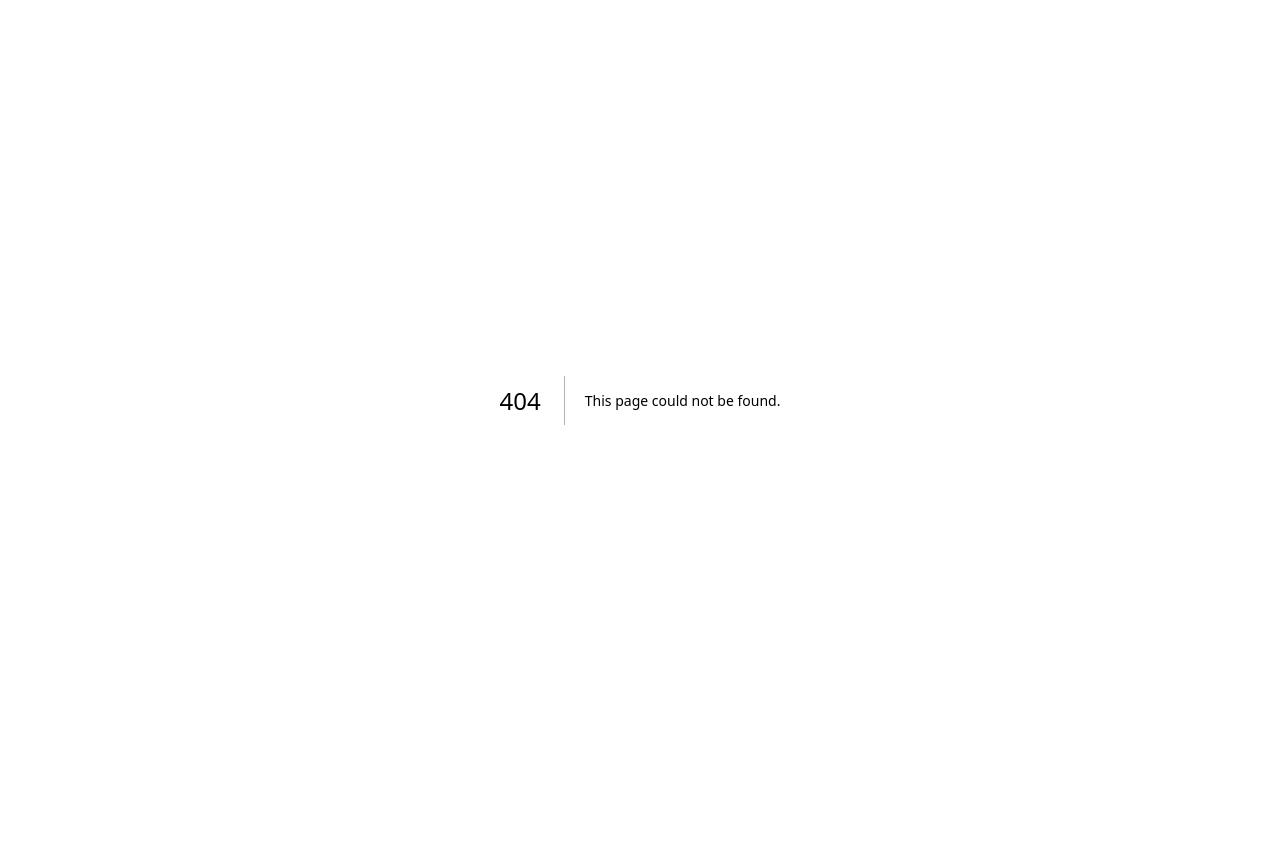
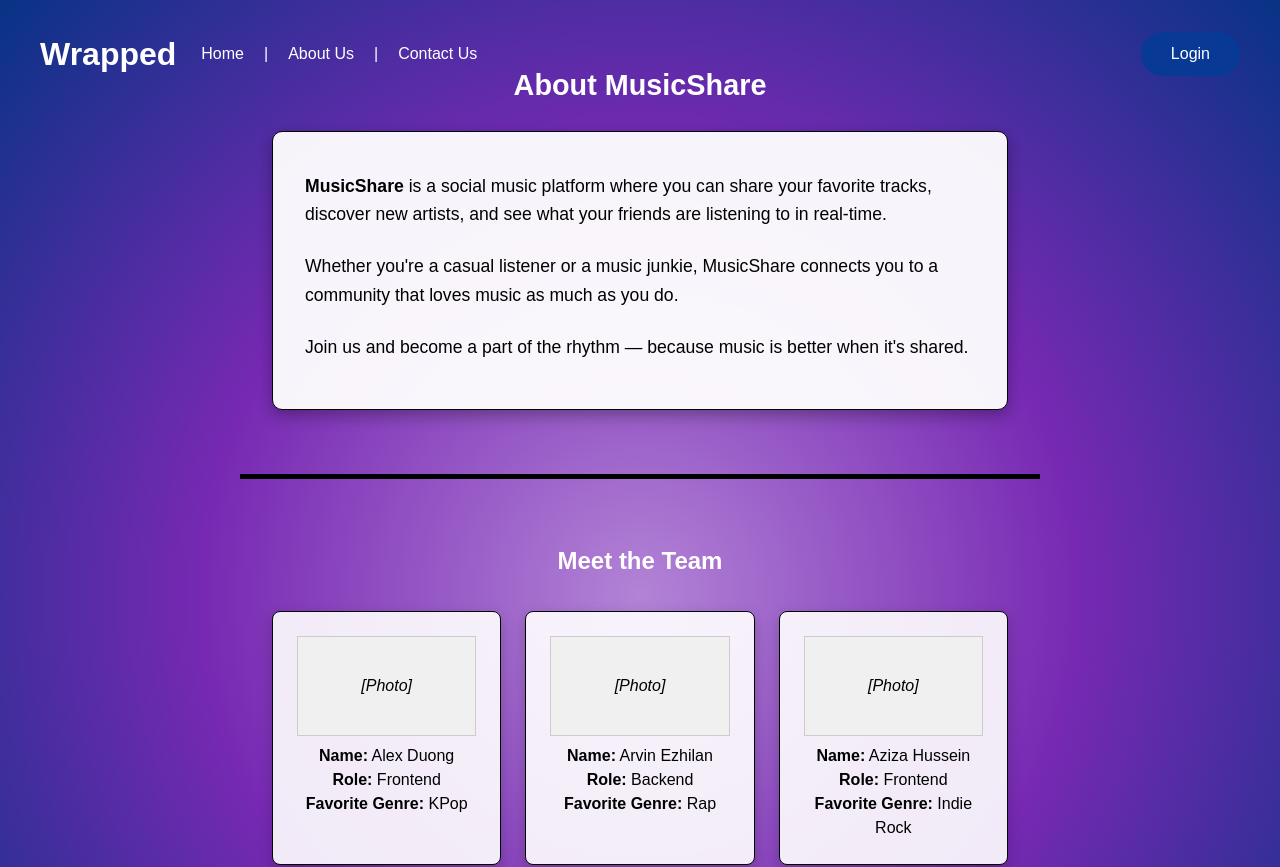
Before and after one commit to Azizahussein/SpotifyWrapped, a Next.js app: page /about in a window 1280 px wide. Before the commit this address had no page. Shown: the top 867 px of the page. Before the commit the page ends 800 px from the top, so only its background shows below. Built offline with nearby package versions, Linux system fonts and the light colour scheme.

Commit message:
Changed About and Contact pages

```diff
--- /dev/null
+++ b/src/app/about/page.jsx
@@ -0,0 +1,62 @@
+"use client";
+
+import React from "react";
+import "../components/styles/MainPage.css";
+import "../components/styles/About.css";
+import Navbar from "../components/NavBar";
+import "../components/styles/Navbar.css";
+
+const About = () => {
+  const team = [
+    { name: "Alex Duong", role: "Frontend", genre: "KPop" },
+    { name: "Arvin Ezhilan", role: "Backend", genre: "Rap" },
+    { name: "Aziza Hussein", role: "Frontend", genre: "Indie Rock" },
+    { name: "Mathew Uliasz", role: "Backend", genre: "EDM" },
+    { name: "Jainil Patel", role: "Full Stack Dev", genre: "EDM" }
+  ];
+
+  return (
+    <div>
+      <Navbar />
+
+      {/* About Us Section */}
+      <section className="section">
+        <h2>About MusicShare</h2>
+        <div className="box about-box">
+          <div className="info">
+            <p>
+              <strong>MusicShare</strong> is a social music platform where you
+              can share your favorite tracks, discover new artists, and see what
+              your friends are listening to in real-time.
+            </p>
+            <p>
+              Whether you're a casual listener or a music junkie, MusicShare
+              connects you to a community that loves music as much as you do.
+            </p>
+            <p>
+              Join us and become a part of the rhythm — because music is better
+              when it's shared.
+            </p>
+          </div>
+        </div>
+      </section>
+
+      {/* Team Section */}
+      <section className="section">
+        <h3>Meet the Team</h3>
+        <div className="grid">
+          {team.map((member, idx) => (
+            <div key={idx} className="card">
+              <div className="preview">[Photo]</div>
+              <p><strong>Name:</strong> {member.name}</p>
+              <p><strong>Role:</strong> {member.role}</p>
+              <p><strong>Favorite Genre:</strong> {member.genre}</p>
+            </div>
+          ))}
+        </div>
+      </section>
+    </div>
+  );
+};
+
+export default About;
--- /dev/null
+++ b/src/app/components/styles/About.css
@@ -0,0 +1,53 @@
+/* About Page Styling with Gradient Background */
+body {
+    margin: 0;
+    padding: 0;
+    background: radial-gradient(
+      circle,
+      rgba(178, 131, 214, 1) 0%,
+      rgba(119, 41, 179, 1) 50%,
+      rgba(7, 51, 133, 1) 100%
+    );
+    color: white;
+    font-family: sans-serif;
+  }
+
+  .section {
+    padding: 4rem 2rem;
+    max-width: 800px;
+    margin: 0 auto;
+    text-align: center;
+  }
+
+  .section h2,
+  .section h3 {
+    font-weight: bold;
+    color: white;
+    margin-bottom: 1.5rem;
+    animation: bounce 2s infinite;
+  }
+
+
+
+  .about-box {
+    background-color: rgba(255, 255, 255, 0.95);
+    color: black;
+    border-radius: 10px;
+    padding: 2rem;
+    box-shadow: 0 6px 15px rgba(0, 0, 0, 0.3);
+    text-align: left;
+  }
+
+  .about-box p {
+    font-size: 1.1rem;
+    line-height: 1.6;
+    margin-bottom: 1rem;
+  }
+
+  .card {
+    background-color: rgba(255, 255, 255, 0.9);
+    color: black;
+    padding: 1.5rem;
+    border-radius: 8px;
+    box-shadow: 0 6px 15px rgba(0, 0, 0, 0.2);
+  }
--- /dev/null
+++ b/src/app/components/styles/Contact.css
@@ -0,0 +1,102 @@
+/* Gradient background styling */
+body {
+  margin: 0;
+  padding: 0;
+  background: radial-gradient(
+    circle,
+    rgba(178, 131, 214, 1) 0%,
+    rgba(119, 41, 179, 1) 50%,
+    rgba(7, 51, 133, 1) 100%
+  );
+  color: white;
+  font-family: sans-serif;
+}
+
+/* Main section styling */
+.section {
+  padding: 4rem 2rem;
+  max-width: 800px;
+  margin: 0 auto;
+  text-align: center;
+}
+
+/* Animated header */
+.section h2 {
+  font-size: 2.5rem;
+  margin-bottom: 1rem;
+  animation: bounce 2s infinite;
+}
+
+/* Bounce animation */
+@keyframes bounce {
+  0%, 100% {
+    transform: translateY(0);
+  }
+  50% {
+    transform: translateY(-10px);
+  }
+}
+
+/* Contact box */
+.contact-box {
+  background-color: rgba(255, 255, 255, 0.95);
+  color: black;
+  border-radius: 10px;
+  padding: 2rem;
+  box-shadow: 0 6px 15px rgba(0, 0, 0, 0.3);
+  text-align: left;
+}
+
+/* Form layout */
+.form {
+  display: flex;
+  flex-direction: column;
+  gap: 1.5rem;
+  margin-top: 2rem;
+}
+
+.form-group {
+  display: flex;
+  flex-direction: column;
+  align-items: flex-start;
+  width: 100%;
+}
+
+.form-group label {
+  margin-bottom: 0.5rem;
+  font-weight: 600;
+}
+
+.form-group input,
+.form-group textarea {
+  width: 100%;
+  padding: 0.75rem;
+  border: none;
+  border-radius: 6px;
+  font-size: 1rem;
+}
+
+/* Button styling */
+.form button {
+  background: white;
+  color: #0083b0;
+  padding: 12px 28px;
+  border-radius: 25px;
+  font-size: 1rem;
+  border: none;
+  cursor: pointer;
+  transition: all 0.3s ease;
+}
+
+.form button:hover {
+  background: linear-gradient(
+    90deg,
+    rgb(22, 19, 96) 0%,
+    rgb(60, 50, 150) 25%,
+    rgb(109, 109, 236) 50%,
+    rgb(70, 130, 180) 75%,
+    rgba(0, 100, 150, 1) 100%
+  );
+  color: white;
+  box-shadow: 0 0 12px rgba(0, 100, 150, 0.6);
+}
--- /dev/null
+++ b/src/app/contact/page.jsx
@@ -0,0 +1,42 @@
+"use client";
+
+import React from "react";
+import Navbar from "../components/NavBar";
+import "../components/styles/Navbar.css";
+import "../components/styles/Contact.css";
+
+const Contact = () => {
+  return (
+    <div>
+      <Navbar />
+
+      <section className="section">
+        <h2>Contact Us</h2>
+        <div className="box contact-box">
+          <b>We’d love to hear from you! Send us a message and we’ll get back to you soon.</b>
+
+          <form className="form">
+            <div className="form-group">
+              <label htmlFor="name">Name:</label>
+              <input type="text" id="name" placeholder="Your Name" />
+            </div>
+
+            <div className="form-group">
+              <label htmlFor="email">Email:</label>
+              <input type="email" id="email" placeholder="your@email.com" />
+            </div>
+
+            <div className="form-group">
+              <label htmlFor="message">Message:</label>
+              <textarea id="message" rows="5" placeholder="Your message here..." />
+            </div>
+
+            <button type="submit">Send Message</button>
+          </form>
+        </div>
+      </section>
+    </div>
+  );
+};
+
+export default Contact;
```
